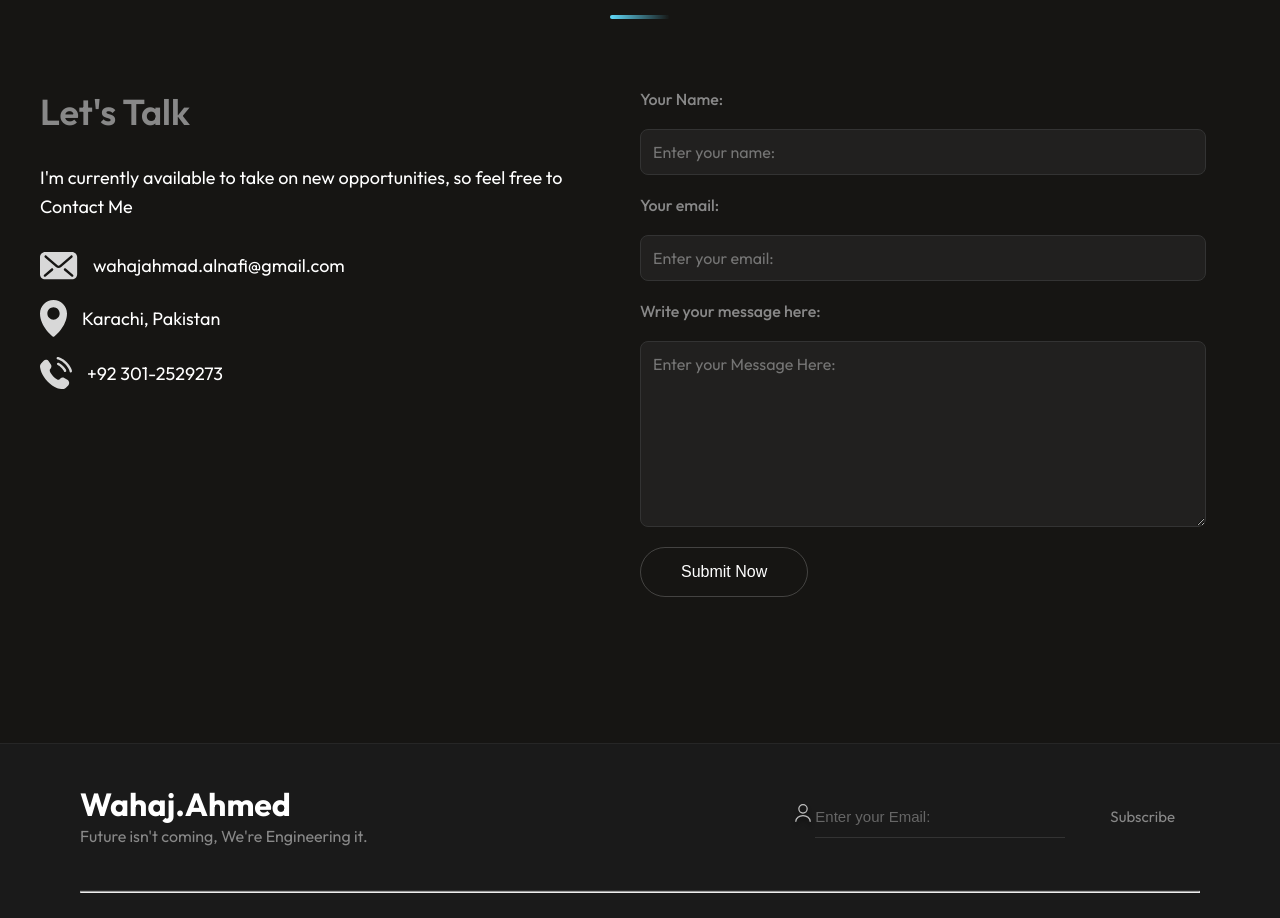
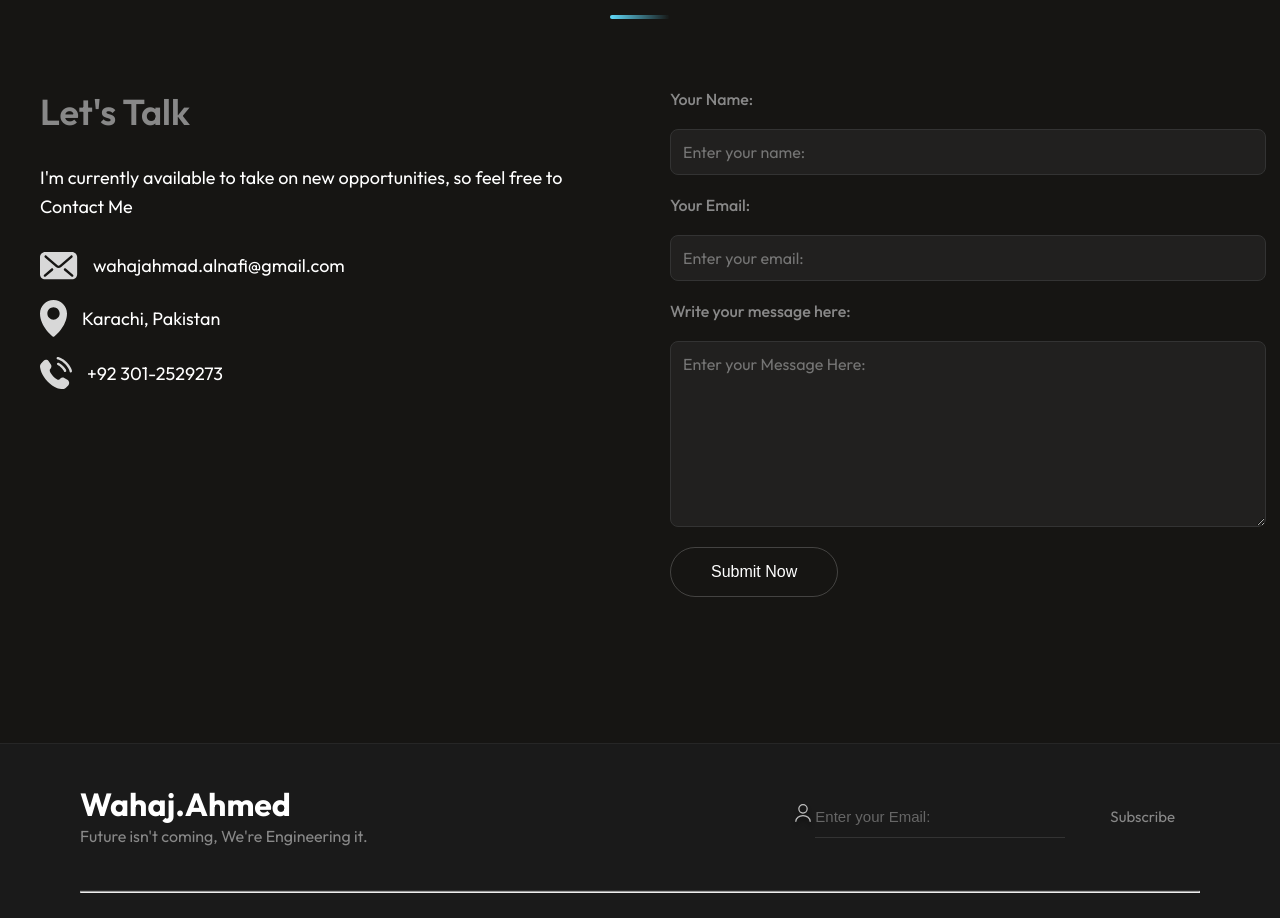
Before and after one commit to wahajahmad-cyber/Portfolio_Website, a React (Vite) app: page / in a window 1280 px wide. Shown: the part 4394-5312 px from the top of the page. Built offline with nearby package versions, Linux system fonts and the light colour scheme; no server answers; a web font is replaced by a local one.

Commit message:
Added contact email submit

```diff
--- a/src/components/Contact/Contact.jsx
+++ b/src/components/Contact/Contact.jsx
@@ -6,35 +6,6 @@
 import call_icon from '../../assets/call_icon.svg'
 
 const Contact = () => {
-  const [result, setResult] = React.useState("");
-  const onSubmit = async (event) => {
-    event.preventDefault();
-    setResult("Sending....");
-    const formData = new FormData(event.target);
-
-    formData.append("access_key", import.meta.env.VITE_ACCESS_KEY);
-
-    const object = Object.fromEntries(formData);
-    const json = JSON.stringify(object);
-
-    const res = await fetch("https://api.web3forms.com/submit", {
-      method: "POST",
-      headers: {
-        "Content-Type": "application/json",
-        Accept: "application/json"
-      },
-      body: json
-    }).then((res) => res.json());
-
-    if (res.success) {
-      setResult(res.message);
-      event.target.reset();
-    } else {
-      console.log("Error", res);
-      setResult(res.message);
-    }
-  };
-
   return (
     <div id='contact' className='contact'>
       <div className="contact-title">
@@ -57,19 +28,27 @@
             </div>
           </div>
         </div>
-        <form onSubmit={onSubmit} action="" className="contact-right">
+
+        {/* Simple FormSubmit version */}
+        <form
+          action="https://formsubmit.co/wahajahmad.alnafi@gmail.com"
+          method="POST"
+          className="contact-right"
+        >
           <label htmlFor="name">Your Name:</label>
-            <input type="text" name="name" placeholder='Enter your name:' required/>
-            <label htmlFor="email">Your email:</label>
-            <input type="email" name="email" placeholder='Enter your email:' required/>
+          <input type="text" name="name" placeholder="Enter your name:" required />
+
+          <label htmlFor="email">Your Email:</label>
+          <input type="email" name="email" placeholder="Enter your email:" required />
+
           <label htmlFor="message">Write your message here:</label>
-            <textarea name="message" rows='8' placeholder='Enter your Message Here:' id="message" required></textarea>
-            <button type='submit' className="contact-submit">Submit Now</button>
+          <textarea name="message" rows="8" placeholder="Enter your Message Here:" required></textarea>
+
+          <button type="submit" className="contact-submit">Submit Now</button>
         </form>
-        <span>{result}</span>
       </div>
     </div>
   )
 }
 
-export default Contact
+export default Contact;
```
Lines whose indentation alone changed are shown as unchanged.
